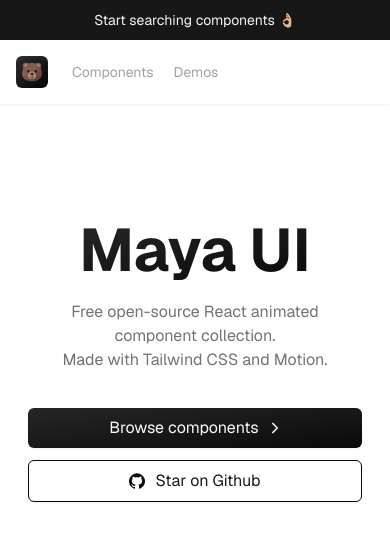
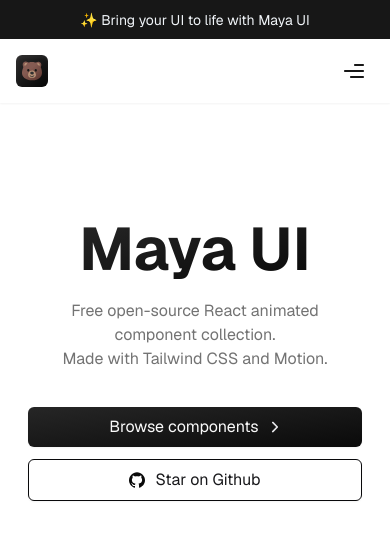
Before and after one commit to chrismaldona2/maya-ui, a Next.js app: page / in a window 390 px wide. Shown: the top 540 px of the page. Built offline with nearby package versions, Linux system fonts and the light colour scheme; no server answers.

Commit message:
added mobile navigation menu

```diff
--- a/src/app/layout.tsx
+++ b/src/app/layout.tsx
@@ -4,7 +4,7 @@ import { Geist } from "next/font/google";
 import { Providers } from "./providers";
 import { NextIntlClientProvider } from "next-intl";
 import { getLocale, getMessages } from "next-intl/server";
-import Header from "@/components/Header";
+import Header from "@/components/header";
 
 const geist = Geist({
   subsets: ["latin"],
--- a/src/app/page.tsx
+++ b/src/app/page.tsx
@@ -1,4 +1,4 @@
-import Hero from "@/components/Hero";
+import Hero from "@/components/hero";
 
 const Home = () => {
   return (
--- a/src/app/providers.tsx
+++ b/src/app/providers.tsx
@@ -1,5 +1,5 @@
 import { ThemeProvider } from "next-themes";
-import SmoothScroll from "@/components/SmoothScroll";
+import SmoothScroll from "@/components/smooth-scroll";
 import { PropsWithChildren } from "react";
 
 export function Providers({ children }: PropsWithChildren) {
--- a/src/components/Header.tsx
+++ b/src/components/Header.tsx
@@ -1,21 +1,30 @@
+"use client";
 import Link from "next/link";
-import { BearSvg } from "./SvgIcons";
+import { BearSvg, CloseIcon, MenuIcon } from "./icons";
+import { useCallback, useRef, useState } from "react";
+import { AnimatePresence, motion } from "motion/react";
+import { useLockBodyScroll } from "@/hooks/useLockBodyScroll";
+import { useClickOutside } from "@/hooks/useClickOutside";
 
 const Header = () => {
+  const [isMenuOpen, setIsMenuOpen] = useState<boolean>(false);
+  const toggleMenu = useCallback(() => setIsMenuOpen((prev) => !prev), []);
+  useLockBodyScroll(isMenuOpen);
+
   return (
     <>
-      <div className="bg-neutral-900 text-slate-100 py-2.5 w-full text-center text-sm">
-        Start searching components 👌🏼
+      <AnimatePresence>
+        {isMenuOpen && <MobileMenu onClose={toggleMenu} />}
+      </AnimatePresence>
+
+      <div className="bg-neutral-900 text-slate-100 py-[0.6rem] w-full text-center text-sm">
+        ✨ Bring your UI to life with Maya UI
       </div>
-      <header className="bg-white/60 dark:bg-neutral-900/50 backdrop-blur-md flex flex-col mx-auto items-center sticky top-0">
+      <header className="bg-white/90 dark:bg-neutral-900/50 backdrop-blur-md flex flex-col mx-auto items-center sticky top-0">
         <div className="max-w-screen-xl px-4 py-4 w-full flex items-center gap-6 shadow-sm">
-          <Link href="/" aria-label="Go to main page">
-            <div className="bg-gradient-to-br from-[#2C2B2B] to-[#050505] p-1.5 rounded-md shadow-inner shadow-gray-50/5">
-              <BearSvg className="size-5" />
-            </div>
-          </Link>
+          <Logo />
 
-          <ul className="flex gap-5 text-sm">
+          <ul className="hidden sm:flex gap-5 text-sm">
             <li>
               <Link
                 href="/"
@@ -33,6 +42,10 @@ const Header = () => {
               </Link>
             </li>
           </ul>
+
+          <button className="sm:hidden ml-auto mr-2" onClick={toggleMenu}>
+            <MenuIcon className="[&_path]:fill-neutral-900" />
+          </button>
         </div>
       </header>
     </>
@@ -40,3 +53,50 @@ const Header = () => {
 };
 
 export default Header;
+
+const Logo = () => {
+  return (
+    <Link href="/" aria-label="Go to main page">
+      <div className="bg-gradient-to-br from-[#2C2B2B] to-[#050505] p-1.5 rounded-md shadow-inner shadow-gray-50/5">
+        <BearSvg className="size-5" />
+      </div>
+    </Link>
+  );
+};
+
+const MobileMenu = ({ onClose }: { onClose: () => void }) => {
+  const menuRef = useRef<HTMLDivElement>(null);
+  useClickOutside(menuRef, onClose);
+
+  return (
+    <motion.div className="fixed flex items-start top-0 left-0 w-screen h-screen z-50">
+      <motion.div
+        initial={{ opacity: 0 }}
+        animate={{ opacity: 1 }}
+        exit={{ opacity: 0 }}
+        transition={{ duration: 0.75 }}
+        className="absolute -z-10 bg-black/10 backdrop-blur-sm top-0 left-0 w-screen h-screen"
+      ></motion.div>
+
+      <motion.div
+        initial={{ x: "-100%" }}
+        animate={{ x: 0 }}
+        exit={{ x: "-100%" }}
+        transition={{ type: "tween", duration: 0.4 }}
+        className="bg-white relative py-10 px-8 p-6 shadow-lg inset-y-0 left-0 h-full w-3/4 border-r sm:max-w-sm"
+        ref={menuRef}
+      >
+        <div className="absolute top-4 right-3.5">
+          <button onClick={onClose} className="p-2">
+            <CloseIcon className="[&_path]:fill-neutral-500 size-3" />
+          </button>
+        </div>
+        <ul>
+          <li>
+            <Link href="/">Components</Link>
+          </li>
+        </ul>
+      </motion.div>
+    </motion.div>
+  );
+};
--- a/src/components/Hero.tsx
+++ b/src/components/Hero.tsx
@@ -1,6 +1,6 @@
 import React from "react";
-import { ArrowIcon, GithubIcon } from "./SvgIcons";
-import { Button } from "./Button";
+import { ArrowIcon, GithubIcon } from "./icons";
+import { Button } from "./button";
 
 const Hero = () => {
   return (
--- a/src/components/SvgIcons.tsx
+++ b/src/components/icons.tsx
@@ -112,3 +112,39 @@ export const GithubIcon = ({ className }: SvgProps) => {
     </svg>
   );
 };
+
+export const CloseIcon = ({ className }: SvgProps) => {
+  return (
+    <svg
+      width="16"
+      height="16"
+      viewBox="0 0 16 16"
+      fill="none"
+      xmlns="http://www.w3.org/2000/svg"
+      className={className}
+    >
+      <path
+        d="M8 9.70342L2.03802 15.6654C1.81496 15.8885 1.53105 16 1.18631 16C0.841571 16 0.557667 15.8885 0.3346 15.6654C0.111533 15.4423 0 15.1584 0 14.8137C0 14.4689 0.111533 14.185 0.3346 13.962L6.29658 8L0.3346 2.03802C0.111533 1.81496 0 1.53105 0 1.18631C0 0.841571 0.111533 0.557667 0.3346 0.3346C0.557667 0.111533 0.841571 0 1.18631 0C1.53105 0 1.81496 0.111533 2.03802 0.3346L8 6.29658L13.962 0.3346C14.185 0.111533 14.4689 0 14.8137 0C15.1584 0 15.4423 0.111533 15.6654 0.3346C15.8885 0.557667 16 0.841571 16 1.18631C16 1.53105 15.8885 1.81496 15.6654 2.03802L9.70342 8L15.6654 13.962C15.8885 14.185 16 14.4689 16 14.8137C16 15.1584 15.8885 15.4423 15.6654 15.6654C15.4423 15.8885 15.1584 16 14.8137 16C14.4689 16 14.185 15.8885 13.962 15.6654L8 9.70342Z"
+        fill="black"
+      />
+    </svg>
+  );
+};
+
+export const MenuIcon = ({ className }: SvgProps) => {
+  return (
+    <svg
+      width="24"
+      height="24"
+      viewBox="0 0 24 24"
+      fill="none"
+      xmlns="http://www.w3.org/2000/svg"
+      className={className}
+    >
+      <path
+        d="M22 5.995C22 5.445 21.554 5 21.005 5H12.995C12.7311 5 12.478 5.10483 12.2914 5.29143C12.1048 5.47803 12 5.73111 12 5.995C12 6.25889 12.1048 6.51197 12.2914 6.69857C12.478 6.88517 12.7311 6.99 12.995 6.99H21.005C21.2689 6.99 21.522 6.88517 21.7086 6.69857C21.8952 6.51197 22 6.25889 22 5.995ZM22 12C22 11.45 21.554 11.005 21.005 11.005H2.995C2.73111 11.005 2.47803 11.1098 2.29143 11.2964C2.10483 11.483 2 11.7361 2 12C2 12.2639 2.10483 12.517 2.29143 12.7036C2.47803 12.8902 2.73111 12.995 2.995 12.995H21.005C21.2689 12.995 21.522 12.8902 21.7086 12.7036C21.8952 12.517 22 12.2639 22 12ZM21.005 17.01C21.2689 17.01 21.522 17.1148 21.7086 17.3014C21.8952 17.488 22 17.7411 22 18.005C22 18.2689 21.8952 18.522 21.7086 18.7086C21.522 18.8952 21.2689 19 21.005 19H8.995C8.73111 19 8.47803 18.8952 8.29143 18.7086C8.10483 18.522 8 18.2689 8 18.005C8 17.7411 8.10483 17.488 8.29143 17.3014C8.47803 17.1148 8.73111 17.01 8.995 17.01H21.005Z"
+        fill="black"
+      />
+    </svg>
+  );
+};
--- /dev/null
+++ b/src/hooks/useLockBodyScroll.tsx
@@ -0,0 +1,15 @@
+import { useEffect } from "react";
+
+export const useLockBodyScroll = (lock: boolean) => {
+  useEffect(() => {
+    if (lock) {
+      document.body.style.overflow = "hidden";
+    } else {
+      document.body.style.overflow = "";
+    }
+
+    return () => {
+      document.body.style.overflow = "";
+    };
+  }, [lock]);
+};
```
Also changed, not shown: src/components/smooth-scroll.tsx (renamed from src/components/SmoothScroll.tsx).
